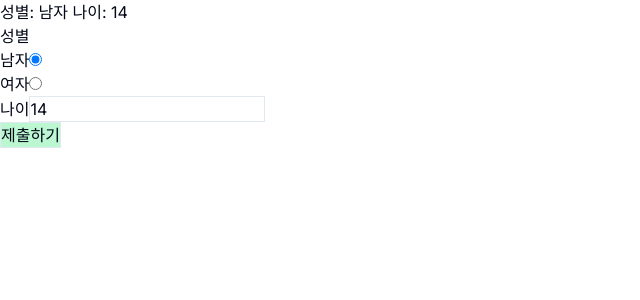
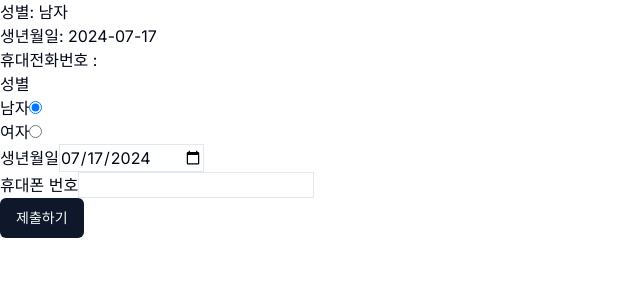
Before and after one commit to munyeol-Yoon/Permu, a Next.js app: page /auth/sign-up/form in a window 1280 px wide. Shown: the top 300 px of the page, without its empty margins (0-640 px from the left). Built offline with nearby package versions, Linux system fonts and the light colour scheme; no server answers.

Commit message:
Update : 회원가입 추가 정보 User 테이블 연결
- console.log 삭제
- 핸드폰 번호 정규식 함수 추가

```diff
--- a/src/app/(provider)/(root)/auth/log-in/page.tsx
+++ b/src/app/(provider)/(root)/auth/log-in/page.tsx
@@ -5,7 +5,6 @@ import Link from 'next/link';
 
 const LogInPage = () => {
   const { loggedUser: me } = useAuth();
-  console.log('...', me);
   const { logInMuatation } = useAuthHandlers();
   const handleLogin = () => logInMuatation('kakao');
   return (
--- a/src/app/(provider)/(root)/auth/sign-up/form/page.tsx
+++ b/src/app/(provider)/(root)/auth/sign-up/form/page.tsx
@@ -1,12 +1,14 @@
 'use client';
+import { Button } from '@/components/ui/button';
 import { useAuth } from '@/contexts/auth.context/auth.context';
 import useAuthHandlers from '@/hooks/mutation/useAuthHandlers';
-import { TUserInfo, UserInfo } from '@/types/types';
+import { UserInfo } from '@/types/types';
+import { phoneNumberCheck } from '@/utils/phoneNumberCheck';
 import { ChangeEventHandler, FormEventHandler, useState } from 'react';
 
 const initialValue = {
-  gender: 1,
-  age: 14
+  gender: 'M',
+  birth: new Date().toISOString().split('T')[0]
 };
 
 const SignUpFormPage = () => {
@@ -15,34 +17,54 @@ const SignUpFormPage = () => {
   const userId = me ? me.id : null;
 
   const [gender, setGender] = useState<UserInfo['gender']>(initialValue['gender']);
-  const [age, setAge] = useState<UserInfo['age']>(initialValue['age']);
+  const [birth, setBirth] = useState<string>(initialValue['birth']);
+  const [phone, setPhone] = useState<string>('');
 
   const handleGenderChange: ChangeEventHandler<HTMLInputElement> = (e) => {
-    setGender(parseInt(e.target.value));
+    setGender(e.target.value);
   };
 
-  const handleAgeChange: ChangeEventHandler<HTMLInputElement> = (e) => {
-    setAge(parseInt(e.target.value) || initialValue['age']);
+  const handleBirthChange: ChangeEventHandler<HTMLInputElement> = (e) => {
+    console.log(e.target.value);
+    console.log(initialValue.birth);
+    setBirth(e.target.value || initialValue['birth']);
+  };
+
+  const handlePhoneChange: ChangeEventHandler<HTMLInputElement> = (e) => {
+    setPhone(e.target.value);
   };
 
   const handleSubmit: FormEventHandler<HTMLFormElement> = async (e) => {
     e.preventDefault();
+
     if (!userId) {
       console.error('유저아이디 없음');
       return;
     }
-    const userInfo: TUserInfo = { gender, age, userId };
-    await userInfoMutation(userInfo);
+
+    if (phoneNumberCheck(phone)) {
+      const userInfo: UserInfo = { gender, birth, phone };
+      await userInfoMutation(userInfo);
+    }
   };
 
   return (
     <form onSubmit={handleSubmit}>
-      성별: {gender === 1 ? '남자' : '여자'} 나이: {age}
+      <p>성별: {gender === 'M' ? '남자' : '여자'}</p>
+      <p>생년월일: {birth}</p>
+      <p>휴대전화번호 : {phone}</p>
       <div>
         <p>성별</p>
         <div>
           <label htmlFor="male">남자</label>
-          <input type="radio" id="male" name="gender" value="1" checked={gender === 1} onChange={handleGenderChange} />
+          <input
+            type="radio"
+            id="male"
+            name="gender"
+            value="M"
+            checked={gender === 'M'}
+            onChange={handleGenderChange}
+          />
         </div>
         <div>
           <label htmlFor="female">여자</label>
@@ -50,23 +72,22 @@ const SignUpFormPage = () => {
             type="radio"
             id="female"
             name="gender"
-            value="2"
-            checked={gender === 2}
+            value="F"
+            checked={gender === 'F'}
             onChange={handleGenderChange}
           />
         </div>
       </div>
       <div>
-        <label htmlFor="age">나이</label>
-        <input
-          type="number"
-          id="age"
-          className="border"
-          value={age || initialValue['age']}
-          onChange={handleAgeChange}
-        />
+        <label htmlFor="birth">생년월일</label>
+        <input type="date" id="birth" className="border" value={birth} onChange={handleBirthChange} />
       </div>
-      <button className="border bg-green-200">제출하기</button>
+      <div>
+        <label htmlFor="phone">휴대폰 번호</label>
+        <input type="tel" id="phone" className="border" value={phone} onChange={handlePhoneChange} />
+      </div>
+
+      <Button>제출하기</Button>
     </form>
   );
 };
--- a/src/app/api/auth/info/route.ts
+++ b/src/app/api/auth/info/route.ts
@@ -3,10 +3,26 @@ import { NextRequest, NextResponse } from 'next/server';
 
 export async function POST(request: NextRequest) {
   try {
-    const { gender, age, userId } = await request.json();
+    const supabase = createClient();
+    const {
+      data: { user },
+      error: userError
+    } = await supabase.auth.getUser();
 
-    const supabase = createClient();
-    const { data, error } = await supabase.from('users').update({ gender, age }).eq('id', userId).select('*');
+    if (userError) throw new Error(userError.message);
+
+    const {
+      id: userId,
+      user_metadata: { name }
+    } = user;
+
+    const { gender, birth, phone } = await request.json();
+
+    const { data, error } = await supabase
+      .from('Users')
+      .update({ gender, birth, phone, name })
+      .eq('id', userId)
+      .select('*');
 
     if (error) return NextResponse.json({ success: false, details: error.message });
     return NextResponse.json({ success: true, details: '회원 정보 갱신' });
--- a/src/app/api/auth/me/route.ts
+++ b/src/app/api/auth/me/route.ts
@@ -12,7 +12,7 @@ export async function GET(request: NextRequest) {
     const user = authData.user;
 
     const { data: userData, error: userDataError } = await supabase
-      .from('users')
+      .from('Users')
       .select('*')
       .eq('id', user.id)
       .single();
--- a/src/hooks/mutation/useAuthHandlers.ts
+++ b/src/hooks/mutation/useAuthHandlers.ts
@@ -27,7 +27,10 @@ const useAuthHandlers = () => {
 
   const { mutateAsync: userInfoMutation } = useMutation<unknown, Error, UserInfo>({
     mutationFn: (userInfo) => postUserInfo(userInfo),
-    onSuccess: () => router.replace('/'),
+    onSuccess: () => {
+      queryClient.invalidateQueries({ queryKey: ['loggedUser'] });
+      router.replace('/');
+    },
     onError: (error) => console.log(error)
   });
 
--- a/src/types/types.ts
+++ b/src/types/types.ts
@@ -1,8 +1,7 @@
-import { Tables } from './supabase';
-
 export type UserInfo = {
-  gender: Tables<'users'>['gender'];
-  age: Tables<'users'>['age'];
+  gender: string;
+  birth: string;
+  phone: string;
 };
 
-export type TUserInfo = UserInfo & { userId: Tables<'users'>['id'] };
+// export type TUserInfo = UserInfo & { userId: Tables<'users'>['id'] };
--- /dev/null
+++ b/src/utils/phoneNumberCheck.ts
@@ -0,0 +1,4 @@
+export const phoneNumberCheck = (tel: string) => {
+  let result = /^(01[016789]{1})-?[0-9]{3,4}-?[0-9]{4}$/;
+  return result.test(tel);
+};
```
